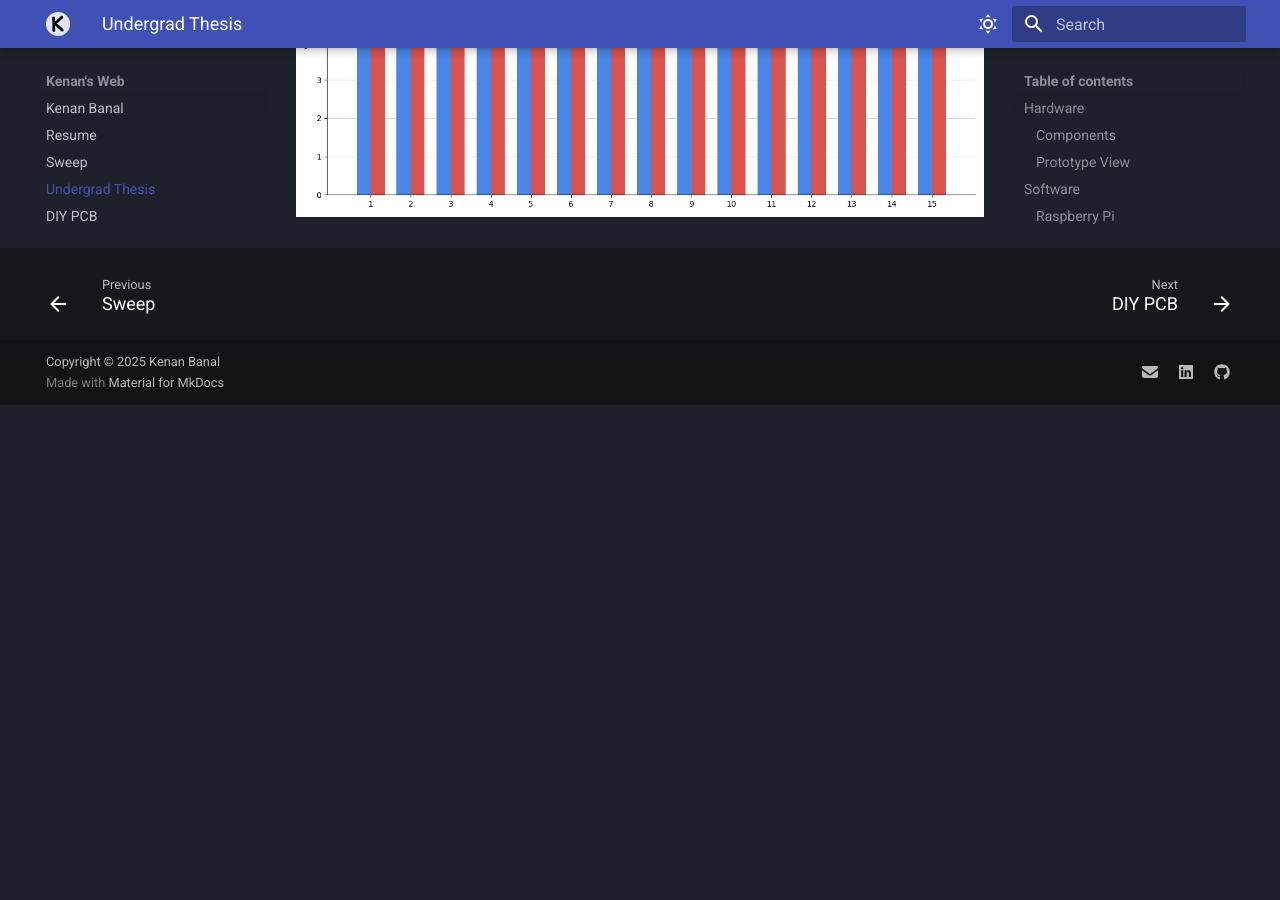
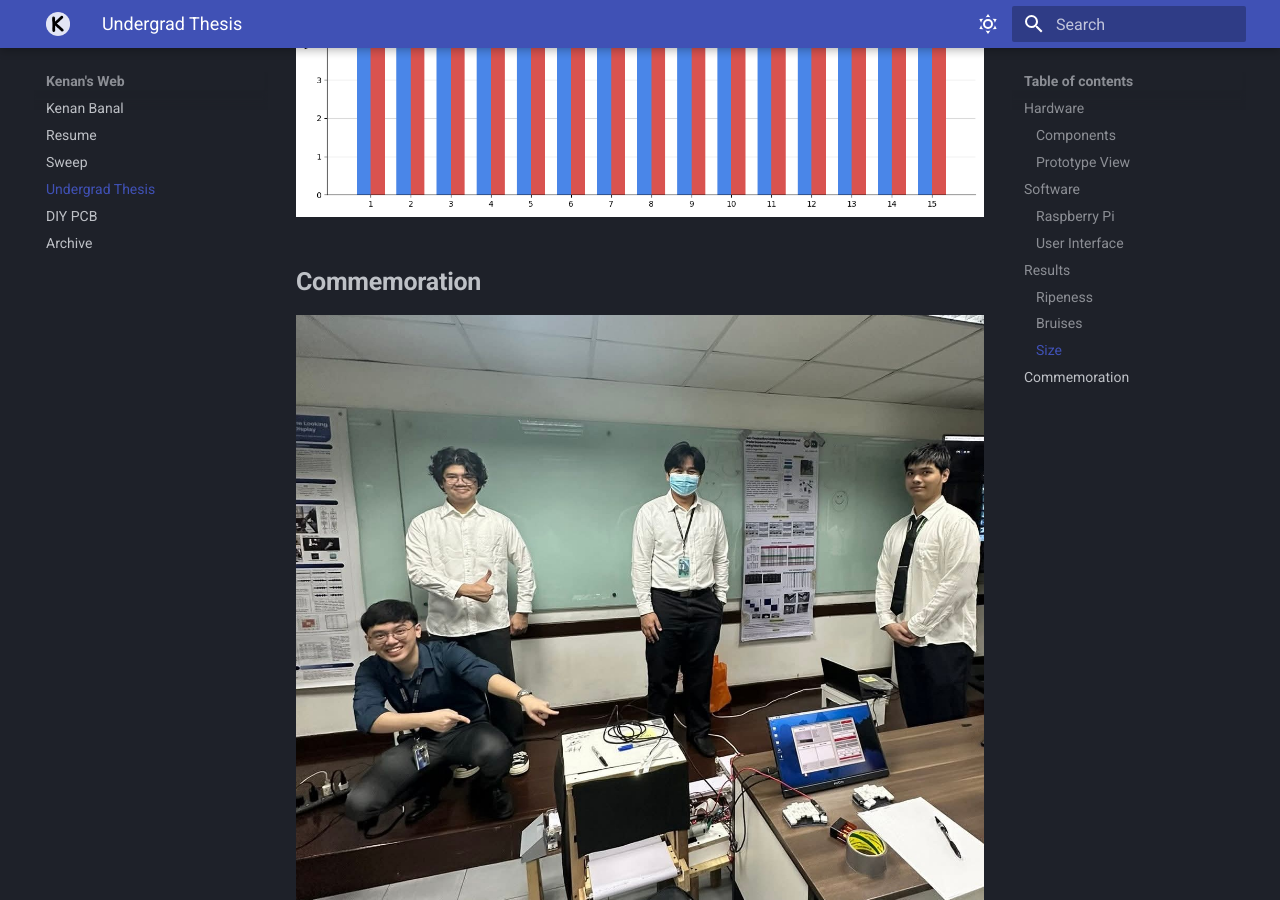
Before and after one commit to kenaniscoding/kenaniscoding.github.io, an MkDocs documentation site: the page built from docs/Thesis.md, in a window 1280 px wide and 900 px high, scrolled down 5230 px. Built offline with MkDocs 1.6.1 and Material for MkDocs 9.7.7, drawn with Linux system fonts in a browser that asks for light colours; some web fonts are replaced; before the commit the page ends 5635 px from its top, so only the background shows below that.

Commit message:
added quote and img grp

```diff
--- a/docs/Thesis.md
+++ b/docs/Thesis.md
@@ -33,3 +33,6 @@
 ![area](assets/imgs/thesis_imgs/09_area.png)
 ![length](assets/imgs/thesis_imgs/11_length.png)
 ![width](assets/imgs/thesis_imgs/10_width.png)
+
+## **Commemoration**
+![grp_members](assets/imgs/thesis_imgs/grp_members.jpg)
```
Also changed, not shown: docs/index.md (+2 -0 lines), docs/assets/imgs/thesis_imgs/grp_members.jpg (added).
